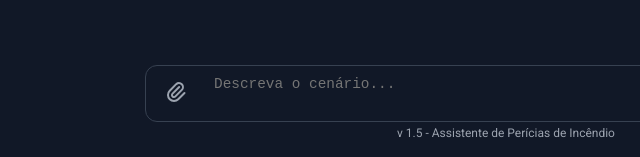
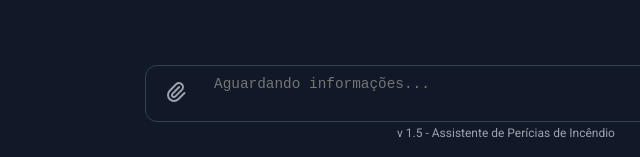
Before and after one commit to jllsilva/assistente_pericia, a website: page public/index.html in a window 1280 px wide. Shown: the part 640-797 px from the top of the page, 134-774 px from the left. Drawn offline with nearby package versions, Linux system fonts and the light colour scheme; no server answers.

Commit message:
Update index.html

```diff
--- a/public/index.html
+++ b/public/index.html
@@ -30,8 +30,7 @@
             <button id="attach-btn" class="icon-button" aria-label="Anexar ficheiros">
                 <svg xmlns="http://www.w3.org/2000/svg" class="h-6 w-6" fill="none" viewBox="0 0 24 24" stroke="currentColor"><path stroke-linecap="round" stroke-linejoin="round" stroke-width="2" d="M15.172 7l-6.586 6.586a2 2 0 102.828 2.828l6.414-6.586a4 4 0 00-5.656-5.656l-6.415 6.585a6 6 0 108.486 8.486L20.5 13"/></svg>
             </button>
-            <textarea id="user-input" class="user-input" placeholder="Descreva o cenário..." rows="1"></textarea>
-
+            <textarea id="user-input" class="user-input" placeholder="Aguardando informações..." rows="1"></textarea>
             <button id="send-button" class="send-button" aria-label="Enviar">
                 <svg xmlns="http://www.w3.org/2000/svg" fill="none" viewBox="0 0 24 24" stroke-width="1.5" stroke="currentColor" width="24" height="24">
                      <path stroke-linecap="round" stroke-linejoin="round" d="M6 12L3.269 3.126A59.768 59.768 0 0121.485 12 59.77 59.77 0 013.27 20.876L5.999 12zm0 0h7.5" />
```
